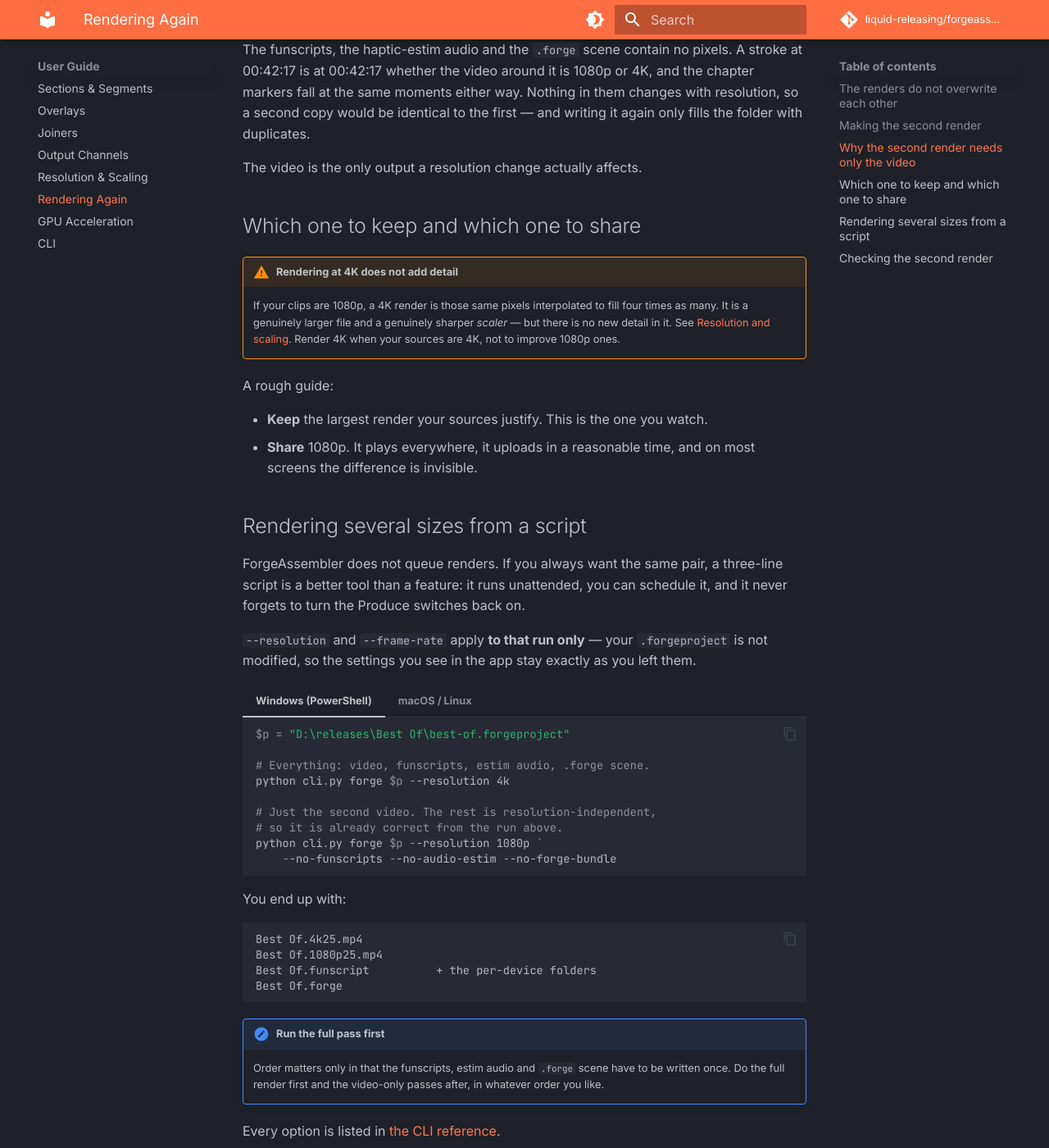
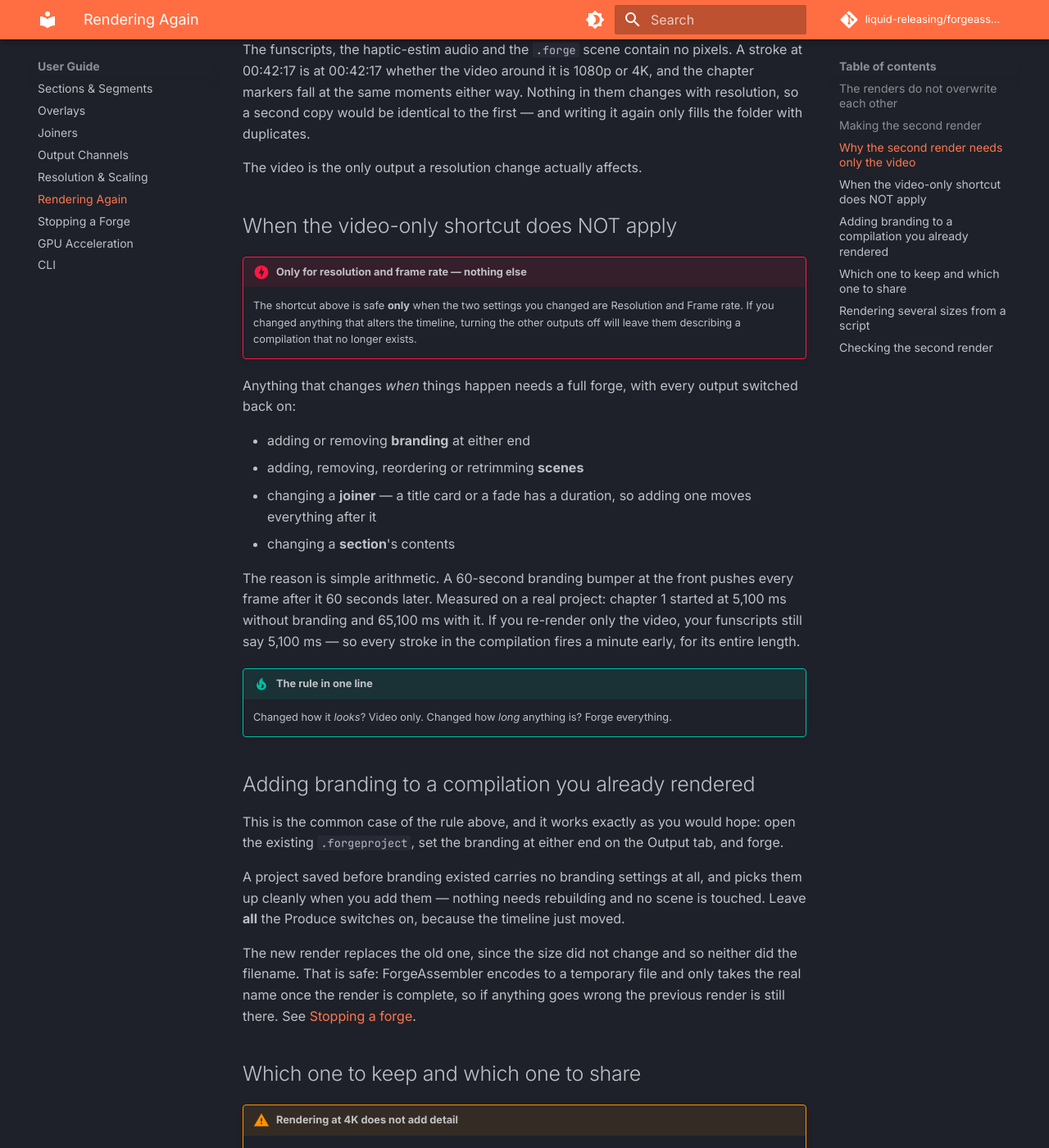
Before and after one commit to liquid-releasing/forgeassembler, an MkDocs documentation site: the page built from docs/guide/rendering-again.md, in a window 1280 px wide and 1400 px high, scrolled down 1642 px. Shown: the whole window at 82% size. Built offline with MkDocs 1.6.1 and Material for MkDocs 9.7.7, drawn with Linux system fonts in a browser that asks for light colours; comment, search, counter and statistics services are not loaded; some of the changed text lies outside the part shown.

Commit message:
Give the closing bumper a chapter, and tell users what a hard kill costs
Three things, all from dogfooding a branded 4K compilation.

**The closing branding gets a chapter of its own.** The last scene's chapter
used to run on through the bumper to the end of the file, so the credits sat
inside it and there was nowhere to jump to. The opening bumper deliberately
still gets none: nobody skips TO a studio sting at the front, but the one at
the back is where the credits are.

Its name comes from a bookmark someone CHOSE. A bookmark that merely repeats
the filename was derived rather than chosen — importing a bumper fills it in
automatically — and measured on a real project both branding segments read
`liquidreleasingexit`, which is worse for a viewer than a plain "End". Unlike
a scene, a bumper's filename is an asset slug, so it is not a fallback here.

**New page: Stopping a forge.** Cancel, what it leaves behind, and the part
that has actually cost a render — closing the app does NOT stop a forge. The
window is a view onto the work, not the work itself. Documents End process
tree vs End task, since ending only the engine leaves ffmpeg writing.

**Fixes a genuinely dangerous claim in Rendering Again.** That page says to
turn every output off but the video for a second render. True for a
resolution change; wrong for anything that moves the timeline. Adding a
60-second bumper shifts every frame after it — measured, chapter 1 goes from
5,100ms to 65,100ms — so a video-only re-render leaves every stroke in the
compilation firing a minute early. Adds the rule and the branding case.

Co-Authored-By: Claude Opus 5 (1M context) <noreply@anthropic.com>

```diff
--- a/docs/guide/rendering-again.md
+++ b/docs/guide/rendering-again.md
@@ -61,6 +61,50 @@ Nothing in them changes with resolution, so a second copy would be identical
 to the first — and writing it again only fills the folder with duplicates.
 
 The video is the only output a resolution change actually affects.
+
+## When the video-only shortcut does NOT apply
+
+!!! danger "Only for resolution and frame rate — nothing else"
+    The shortcut above is safe **only** when the two settings you changed are
+    Resolution and Frame rate. If you changed anything that alters the
+    timeline, turning the other outputs off will leave them describing a
+    compilation that no longer exists.
+
+Anything that changes *when* things happen needs a full forge, with every
+output switched back on:
+
+- adding or removing **branding** at either end
+- adding, removing, reordering or retrimming **scenes**
+- changing a **joiner** — a title card or a fade has a duration, so adding
+  one moves everything after it
+- changing a **section**'s contents
+
+The reason is simple arithmetic. A 60-second branding bumper at the front
+pushes every frame after it 60 seconds later. Measured on a real project:
+chapter 1 started at 5,100 ms without branding and 65,100 ms with it. If you
+re-render only the video, your funscripts still say 5,100 ms — so every
+stroke in the compilation fires a minute early, for its entire length.
+
+!!! tip "The rule in one line"
+    Changed how it *looks*? Video only. Changed how *long* anything is?
+    Forge everything.
+
+## Adding branding to a compilation you already rendered
+
+This is the common case of the rule above, and it works exactly as you would
+hope: open the existing `.forgeproject`, set the branding at either end on
+the Output tab, and forge.
+
+A project saved before branding existed carries no branding settings at all,
+and picks them up cleanly when you add them — nothing needs rebuilding and no
+scene is touched. Leave **all** the Produce switches on, because the
+timeline just moved.
+
+The new render replaces the old one, since the size did not change and so
+neither did the filename. That is safe: ForgeAssembler encodes to a temporary
+file and only takes the real name once the render is complete, so if anything
+goes wrong the previous render is still there. See
+[Stopping a forge](stopping-a-forge.md).
 
 ## Which one to keep and which one to share
 
--- a/mkdocs.yml
+++ b/mkdocs.yml
@@ -69,6 +69,7 @@ nav:
     - Output Channels: guide/channels.md
     - Resolution & Scaling: guide/resolution.md
     - Rendering Again: guide/rendering-again.md
+    - Stopping a Forge: guide/stopping-a-forge.md
     - GPU Acceleration: guide/gpu-acceleration.md
     - CLI: guide/cli.md
   - Title Cards:
```
Also changed, not shown: docs/guide/stopping-a-forge.md (added, +133 -0 lines), 3 other files.
